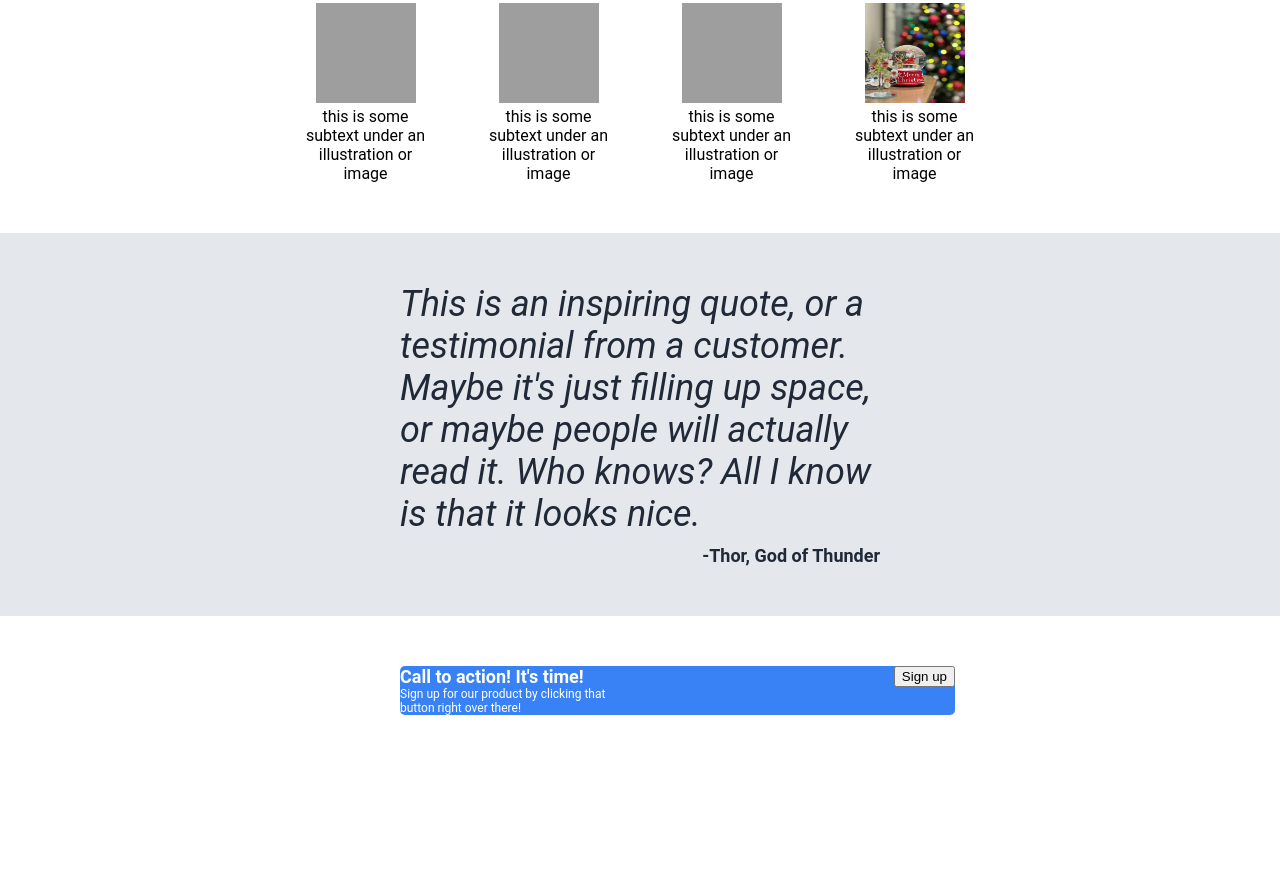
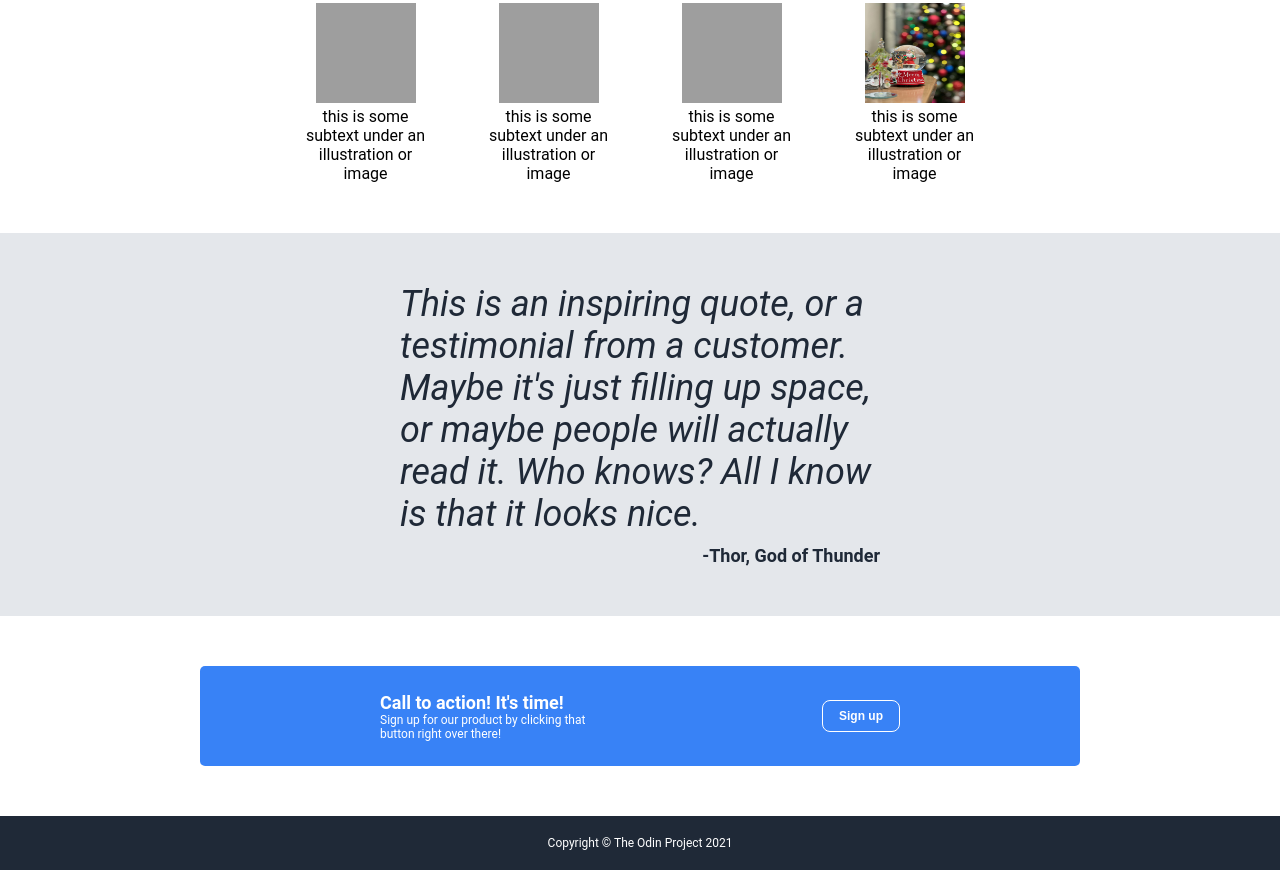
Before and after one commit to psps03/landing-page, a plain HTML site: page index.html in a window 1280 px wide. Shown: the part 508-1378 px from the top of the page. Before the commit the page ends 1273 px from the top, so only its background shows below. Drawn offline with Linux system fonts and the light colour scheme; grey boxes are pictures that could not be loaded.

Commit message:
Final output

```diff
--- a/index.html
+++ b/index.html
@@ -80,5 +80,9 @@
                 </div>
             </div>
         </div>
+
+        <div class="footer">
+            Copyright &copy; The Odin Project 2021
+        </div>
     </body>
 </html>
--- a/style.css
+++ b/style.css
@@ -138,19 +138,18 @@ img{
 }
 
 .call-container{
-    padding: 50px 400px 50px 400px;
-    display: flex;
-    gap: 10px;
+    padding: 50px 200px 50px 200px;
 }
 
 .call-modal{
+    background: #3882f6;
+    border-radius: 5px;
     display: flex;
+    color: white;
+    align-items: center;
     justify-content: space-between;
-    background: #3882f6;
-    width: 1500px;
-    height: fit-content;
-    border-radius: 5px;
-    color: white;
+    height: 100px;
+    padding: 0px 180px 0px 180px;
 }
 
 .action-text{
@@ -161,3 +160,27 @@ img{
 .signup-text{
     font-size: 12px;
 }
+
+.button{
+    cursor: pointer;
+    padding: 8px 16px;
+    border-radius: 8px;
+    background: #3882f6;
+    border: 1px solid white;
+    color: white;
+    font-size: 12px;
+    font-weight: bold;
+    display: flex;
+    align-items: center;
+    width: fit-content;
+}
+
+.footer{
+    padding: 20px 200px 20px 200px;
+    background: #1F2937;
+    color: white;
+    font-size: 12px;
+    display: flex;
+    align-items: center;
+    justify-content: center;
+}
```
